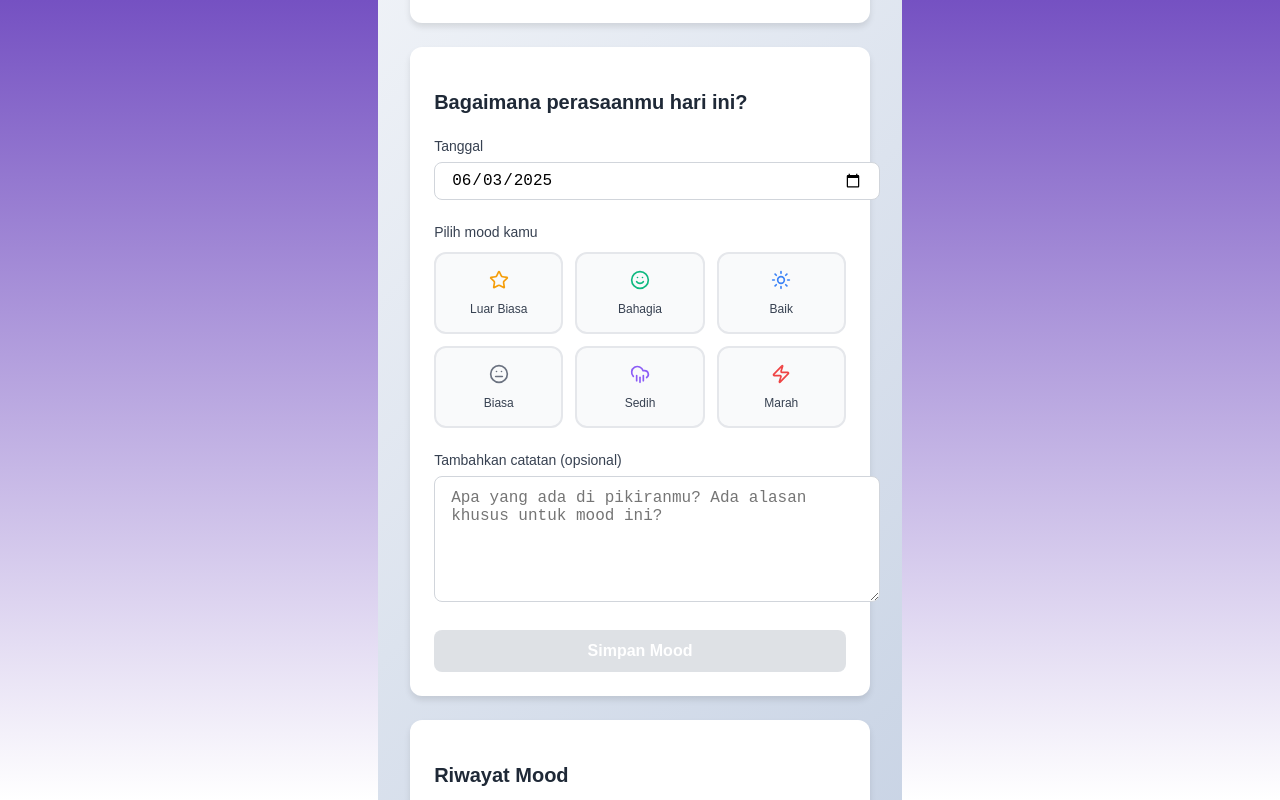
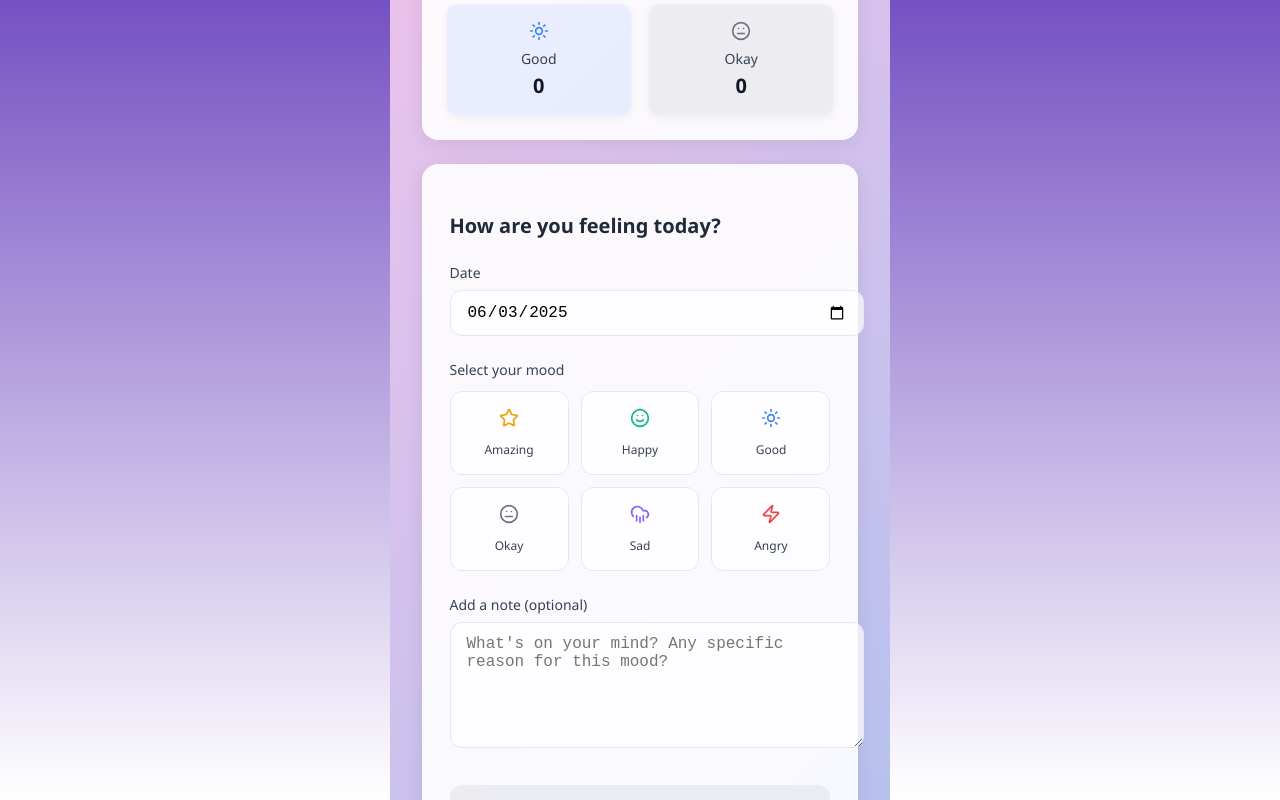
Before and after one commit to rossiptr/tubesLTKA, a Next.js app: page / in a window 1280 px wide. Shown: the top 800 px of the page. Built offline with nearby package versions, Linux system fonts and the light colour scheme.

Commit message:
Update page.tsx

```diff
--- a/app/page.tsx
+++ b/app/page.tsx
@@ -23,12 +23,12 @@ type MoodOption = {
 };
 
 const moodOptions: MoodOption[] = [
-  { value: 'amazing', label: 'Luar Biasa', icon: <Star size={20} />, color: '#f59e0b', bg: '#fef3c7' },
-  { value: 'happy', label: 'Bahagia', icon: <Smile size={20} />, color: '#10b981', bg: '#d1fae5' },
-  { value: 'good', label: 'Baik', icon: <Sun size={20} />, color: '#3b82f6', bg: '#dbeafe' },
-  { value: 'okay', label: 'Biasa', icon: <Meh size={20} />, color: '#6b7280', bg: '#f3f4f6' },
-  { value: 'sad', label: 'Sedih', icon: <CloudRain size={20} />, color: '#8b5cf6', bg: '#ede9fe' },
-  { value: 'angry', label: 'Marah', icon: <Zap size={20} />, color: '#ef4444', bg: '#fee2e2' },
+  { value: 'amazing', label: 'Amazing', icon: <Star size={20} />, color: '#f59e0b', bg: 'rgba(245, 158, 11, 0.1)' },
+  { value: 'happy', label: 'Happy', icon: <Smile size={20} />, color: '#10b981', bg: 'rgba(16, 185, 129, 0.1)' },
+  { value: 'good', label: 'Good', icon: <Sun size={20} />, color: '#3b82f6', bg: 'rgba(59, 130, 246, 0.1)' },
+  { value: 'okay', label: 'Okay', icon: <Meh size={20} />, color: '#6b7280', bg: 'rgba(107, 114, 128, 0.1)' },
+  { value: 'sad', label: 'Sad', icon: <CloudRain size={20} />, color: '#8b5cf6', bg: 'rgba(139, 92, 246, 0.1)' },
+  { value: 'angry', label: 'Angry', icon: <Zap size={20} />, color: '#ef4444', bg: 'rgba(239, 68, 68, 0.1)' },
 ];
 
 export default function MoodTracker() {
@@ -50,7 +50,7 @@ export default function MoodTracker() {
       mood: selectedMood,
       note,
       date: currentDate,
-      timestamp: new Date().toLocaleTimeString(),
+      timestamp: new Date().toLocaleTimeString([], { hour: '2-digit', minute: '2-digit' }),
     };
 
     const updatedMoods = [newMood, ...moods];
@@ -88,58 +88,69 @@ export default function MoodTracker() {
   return (
     <div style={{
       minHeight: '100vh',
-      background: 'linear-gradient(135deg, #f5f7fa 0%, #c3cfe2 100%)',
-      padding: '2rem'
+      background: 'linear-gradient(135deg, #fbc2eb 0%, #a6c1ee 100%)',
+      padding: '2rem',
+      fontFamily: "'Segoe UI', Tahoma, Geneva, Verdana, sans-serif"
     }}>
       <div style={{
         maxWidth: '800px',
         margin: '0 auto',
-        fontFamily: 'sans-serif'
+        display: 'flex',
+        flexDirection: 'column',
+        gap: '1.5rem'
       }}>
         {/* Header */}
         <div style={{
           textAlign: 'center',
-          marginBottom: '2rem',
           display: 'flex',
+          flexDirection: 'column',
           alignItems: 'center',
-          justifyContent: 'center',
           gap: '0.5rem'
         }}>
-          <Heart color="#ec4899" size={32} />
+          <Heart color="#ec4899" size={40} fill="#ec4899" />
           <h1 style={{
-            fontSize: '2rem',
-            fontWeight: 'bold',
+            fontSize: '2.25rem',
+            fontWeight: '700',
             color: '#1f2937',
-            margin: 0
-          }}>Pencatat Mood Harian</h1>
+            margin: 0,
+            background: 'linear-gradient(90deg, #ec4899, #f59e0b)',
+            WebkitBackgroundClip: 'text',
+            WebkitTextFillColor: 'transparent'
+          }}>My Mood Tracker</h1>
+          <p style={{
+            fontSize: '1rem',
+            color: '#4b5563',
+            maxWidth: '400px',
+            lineHeight: '1.5'
+          }}>Track your daily emotions and build better mental health habits</p>
         </div>
 
         {/* Stats Card */}
         <div style={{
-          background: 'white',
-          borderRadius: '12px',
+          background: 'rgba(255, 255, 255, 0.9)',
+          borderRadius: '16px',
           padding: '1.5rem',
-          marginBottom: '1.5rem',
-          boxShadow: '0 4px 6px rgba(0,0,0,0.1)'
+          boxShadow: '0 4px 20px rgba(0,0,0,0.08)',
+          backdropFilter: 'blur(8px)'
         }}>
           <div style={{
             display: 'flex',
             alignItems: 'center',
-            gap: '0.5rem',
-            marginBottom: '1rem'
+            gap: '0.75rem',
+            marginBottom: '1.25rem'
           }}>
-            <Calendar color="#3b82f6" size={20} />
+            <Calendar color="#3b82f6" size={22} />
             <h3 style={{
               fontSize: '1.125rem',
               fontWeight: '600',
               color: '#1f2937',
               margin: 0
-            }}>Ringkasan Mingguan ({stats.total} entri)</h3>
+            }}>Weekly Summary ({stats.total} entries)</h3>
           </div>
 
           <div style={{
             display: 'grid',
-            gridTemplateColumns: 'repeat(4, 1fr)',
+            gridTemplateColumns: 'repeat(auto-fit, minmax(120px, 1fr))',
             gap: '1rem'
           }}>
             {moodOptions.slice(0, 4).map(mood => {
@@ -147,22 +158,29 @@ export default function MoodTracker() {
               return (
                 <div key={mood.value} style={{
                   background: mood.bg,
-                  borderRadius: '8px',
-                  padding: '0.75rem',
-                  textAlign: 'center'
+                  borderRadius: '12px',
+                  padding: '1rem',
+                  textAlign: 'center',
+                  border: `1px solid rgba(255,255,255,0.3)`,
+                  boxShadow: '0 2px 8px rgba(0,0,0,0.05)'
                 }}>
-                  <div style={{ display: 'flex', justifyContent: 'center', color: mood.color }}>
+                  <div style={{
+                    display: 'flex',
+                    justifyContent: 'center',
+                    marginBottom: '0.5rem',
+                    color: mood.color
+                  }}>
                     {mood.icon}
                   </div>
                   <div style={{
                     fontSize: '0.875rem',
                     fontWeight: '500',
                     color: '#374151',
-                    marginTop: '0.25rem'
+                    marginBottom: '0.25rem'
                   }}>{mood.label}</div>
                   <div style={{
-                    fontSize: '1.125rem',
-                    fontWeight: 'bold',
+                    fontSize: '1.25rem',
+                    fontWeight: '700',
                     color: '#111827'
                   }}>{count}</div>
                 </div>
@@ -173,18 +191,18 @@ export default function MoodTracker() {
 
         {/* Add Mood Form */}
         <div style={{
-          background: 'white',
-          borderRadius: '12px',
-          padding: '1.5rem',
-          marginBottom: '1.5rem',
-          boxShadow: '0 4px 6px rgba(0,0,0,0.1)'
+          background: 'rgba(255, 255, 255, 0.9)',
+          borderRadius: '16px',
+          padding: '1.75rem',
+          boxShadow: '0 4px 20px rgba(0,0,0,0.08)',
+          backdropFilter: 'blur(8px)'
         }}>
           <h3 style={{
             fontSize: '1.25rem',
             fontWeight: '600',
             color: '#1f2937',
             marginBottom: '1.5rem'
-          }}>Bagaimana perasaanmu hari ini?</h3>
+          }}>How are you feeling today?</h3>
 
           <div style={{ display: 'grid', gap: '1.5rem' }}>
             {/* Date Input */}
@@ -195,17 +213,20 @@ export default function MoodTracker() {
                 fontWeight: '500',
                 color: '#374151',
                 marginBottom: '0.5rem'
-              }}>Tanggal</label>
+              }}>Date</label>
               <input
                 type="date"
                 value={currentDate}
                 onChange={(e) => setCurrentDate(e.target.value)}
                 style={{
                   width: '100%',
-                  padding: '0.5rem 1rem',
-                  border: '1px solid #d1d5db',
-                  borderRadius: '8px',
-                  fontSize: '1rem'
+                  padding: '0.75rem 1rem',
+                  border: '1px solid #e5e7eb',
+                  borderRadius: '12px',
+                  fontSize: '1rem',
+                  background: 'rgba(255,255,255,0.7)',
+                  outline: 'none',
+                  transition: 'all 0.2s'
                 }}
               />
             </div>
@@ -218,7 +239,7 @@ export default function MoodTracker() {
                 fontWeight: '500',
                 color: '#374151',
                 marginBottom: '0.75rem'
-              }}>Pilih mood kamu</label>
+              }}>Select your mood</label>
               <div style={{
                 display: 'grid',
                 gridTemplateColumns: 'repeat(auto-fill, minmax(100px, 1fr))',
@@ -231,14 +252,15 @@ export default function MoodTracker() {
                     style={{
                       padding: '1rem',
                       borderRadius: '12px',
-                      border: `2px solid ${selectedMood === mood.value ? '#9ca3af' : '#e5e7eb'}`,
-                      background: selectedMood === mood.value ? mood.bg : '#f9fafb',
+                      border: `1px solid ${selectedMood === mood.value ? mood.color : '#e5e7eb'}`,
+                      background: selectedMood === mood.value ? mood.bg : 'rgba(255,255,255,0.7)',
                       transition: 'all 0.2s',
                       cursor: 'pointer',
                       display: 'flex',
                       flexDirection: 'column',
                       alignItems: 'center',
-                      gap: '0.5rem'
+                      gap: '0.5rem',
+                      boxShadow: selectedMood === mood.value ? `0 0 0 3px ${mood.color}20` : 'none'
                     }}
                   >
                     <div style={{ color: mood.color }}>
@@ -263,20 +285,23 @@ export default function MoodTracker() {
                 color: '#374151',
                 marginBottom: '0.5rem'
               }}>
-                Tambahkan catatan (opsional)
+                Add a note (optional)
               </label>
               <textarea
                 value={note}
                 onChange={(e) => setNote(e.target.value)}
-                placeholder="Apa yang ada di pikiranmu? Ada alasan khusus untuk mood ini?"
+                placeholder="What's on your mind? Any specific reason for this mood?"
                 style={{
                   width: '100%',
                   padding: '0.75rem 1rem',
-                  border: '1px solid #d1d5db',
-                  borderRadius: '8px',
+                  border: '1px solid #e5e7eb',
+                  borderRadius: '12px',
                   fontSize: '1rem',
                   minHeight: '100px',
-                  resize: 'vertical'
+                  resize: 'vertical',
+                  background: 'rgba(255,255,255,0.7)',
+                  outline: 'none',
+                  transition: 'all 0.2s'
                 }}
                 rows={3}
               />
@@ -290,36 +315,39 @@ export default function MoodTracker() {
                 width: '100%',
                 background: selectedMood
                   ? `linear-gradient(135deg, ${selectedMoodData.color} 0%, #ec4899 100%)`
-                  : '#d1d5db',
+                  : '#e5e7eb',
                 color: 'white',
-                padding: '0.75rem 1.5rem',
-                borderRadius: '8px',
+                padding: '0.875rem',
+                borderRadius: '12px',
                 fontWeight: '600',
                 fontSize: '1rem',
                 border: 'none',
                 cursor: selectedMood ? 'pointer' : 'not-allowed',
                 transition: 'all 0.2s',
-                opacity: selectedMood ? 1 : 0.7
+                opacity: selectedMood ? 1 : 0.7,
+                boxShadow: selectedMood ? '0 4px 12px rgba(236, 72, 153, 0.3)' : 'none',
+                marginTop: '0.5rem'
               }}
             >
-              Simpan Mood
+              Save Mood Entry
             </button>
           </div>
         </div>
 
         {/* Mood History */}
         <div style={{
-          background: 'white',
-          borderRadius: '12px',
-          padding: '1.5rem',
-          boxShadow: '0 4px 6px rgba(0,0,0,0.1)'
+          background: 'rgba(255, 255, 255, 0.9)',
+          borderRadius: '16px',
+          padding: '1.75rem',
+          boxShadow: '0 4px 20px rgba(0,0,0,0.08)',
+          backdropFilter: 'blur(8px)'
         }}>
           <h3 style={{
             fontSize: '1.25rem',
             fontWeight: '600',
             color: '#1f2937',
             marginBottom: '1.5rem'
-          }}>Riwayat Mood</h3>
+          }}>Mood History</h3>
 
           {moods.length === 0 ? (
             <div style={{
@@ -328,7 +356,7 @@ export default function MoodTracker() {
               color: '#6b7280'
             }}>
               <Smile size={48} color="#d1d5db" style={{ margin: '0 auto 1rem' }} />
-              <p>Belum ada entri mood. Mulai lacak emosimu!</p>
+              <p>No mood entries yet. Start tracking your emotions!</p>
             </div>
           ) : (
             <div style={{ display: 'grid', gap: '0.75rem' }}>
@@ -340,15 +368,18 @@ export default function MoodTracker() {
                     alignItems: 'flex-start',
                     gap: '1rem',
                     padding: '1rem',
-                    background: '#f9fafb',
-                    borderRadius: '8px',
-                    transition: 'background 0.2s'
+                    background: 'rgba(255,255,255,0.7)',
+                    borderRadius: '12px',
+                    transition: 'all 0.2s',
+                    border: '1px solid rgba(0,0,0,0.05)',
+                    boxShadow: '0 2px 8px rgba(0,0,0,0.03)'
                   }}>
                     <div style={{
                       background: moodData.bg,
                       padding: '0.5rem',
                       borderRadius: '8px',
-                      color: moodData.color
+                      color: moodData.color,
+                      flexShrink: 0
                     }}>
                       {moodData.icon}
                     </div>
@@ -365,21 +396,25 @@ export default function MoodTracker() {
                           color: '#1f2937',
                           textTransform: 'capitalize'
                         }}>{mood.mood}</span>
-                        <ChevronRight size={16} color="#9ca3af" />
+                        <ChevronRight size={14} color="#9ca3af" />
                         <span style={{
                           fontSize: '0.875rem',
                           color: '#6b7280'
                         }}>{mood.date}</span>
                         <span style={{
                           fontSize: '0.75rem',
-                          color: '#9ca3af'
+                          color: '#9ca3af',
+                          background: 'rgba(0,0,0,0.03)',
+                          padding: '0.25rem 0.5rem',
+                          borderRadius: '4px'
                         }}>{mood.timestamp}</span>
                       </div>
                       {mood.note && (
                         <p style={{
                           fontSize: '0.875rem',
                           color: '#4b5563',
-                          margin: 0
+                          margin: 0,
+                          lineHeight: '1.5'
                         }}>{mood.note}</p>
                       )}
                     </div>
@@ -390,11 +425,14 @@ export default function MoodTracker() {
                         background: 'none',
                         border: 'none',
                         cursor: 'pointer',
-                        padding: '0.25rem',
-                        borderRadius: '4px',
+                        padding: '0.5rem',
+                        borderRadius: '8px',
                         display: 'flex',
-                        alignItems: 'center'
+                        alignItems: 'center',
+                        transition: 'all 0.2s',
+                        flexShrink: 0
                       }}
+                      aria-label="Delete entry"
                     >
                       <Trash2 size={18} />
                     </button>
@@ -409,7 +447,7 @@ export default function MoodTracker() {
                   fontSize: '0.875rem',
                   color: '#6b7280'
                 }}>
-                  <p>Menampilkan 10 entri terbaru dari {moods.length} total</p>
+                  <p>Showing latest 10 entries of {moods.length} total</p>
                 </div>
               )}
             </div>
```
